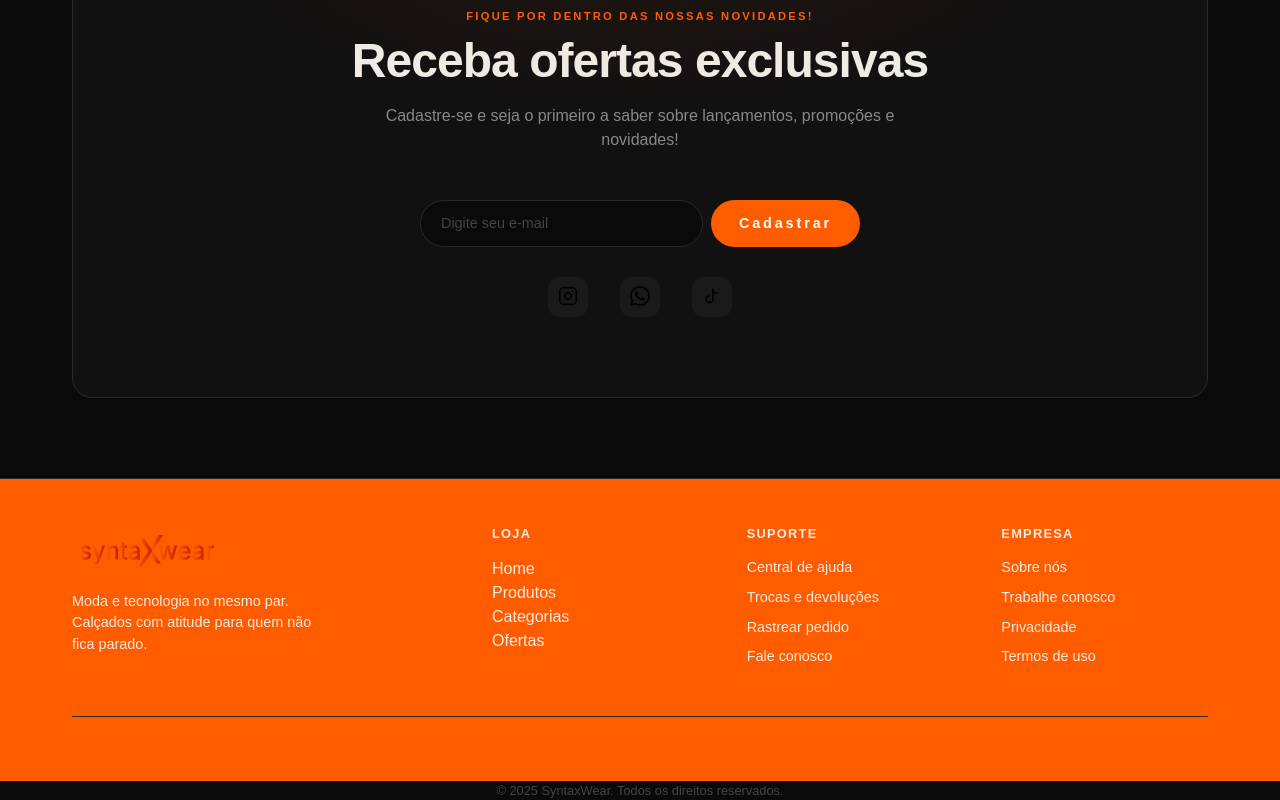
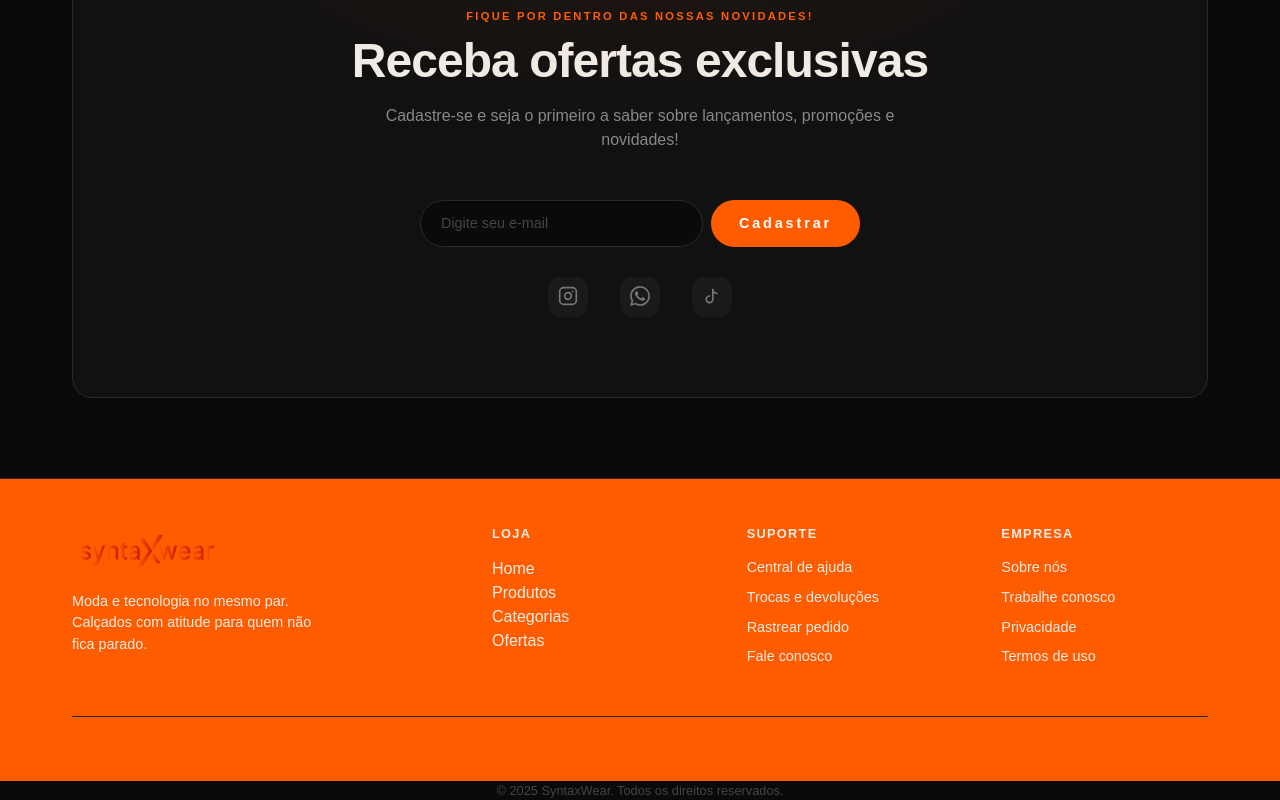
Before and after one commit to thalitasilva620/syntaxwear, a plain HTML site: page index.html in a window 1280 px wide. Shown: the part 1848-2648 px from the top of the page. Drawn offline with Linux system fonts and the light colour scheme.

Commit message:
style: ajusta cor e opacidade dos ícones no home.css

```diff
--- a/css/pages/home.css
+++ b/css/pages/home.css
@@ -307,6 +307,8 @@
     height: 20px;
     width: 20px;
     margin-top: 9px;
+    opacity: 0.4;
+    filter: invert(1);
 }
 
 .icon:hover {
```
